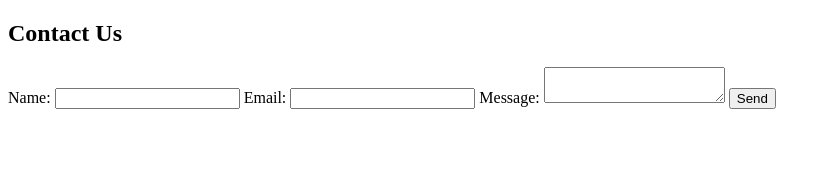
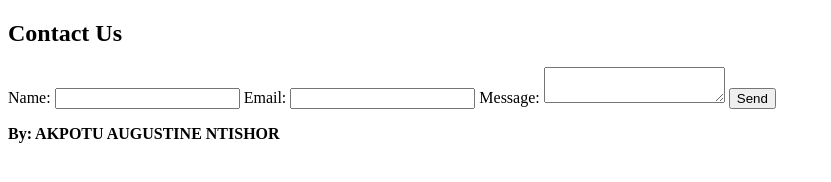
Before and after one commit to NTISHOR/Akpotu-Augustine-Ntishor-Day3, a plain HTML site: page index.html in a window 1280 px wide. Shown: the whole page, without its empty margins (0-831 px from the left). Drawn offline with Linux system fonts and the light colour scheme.

Commit message:
Update index.html

```diff
--- a/index.html
+++ b/index.html
@@ -20,4 +20,5 @@
 		<button type="submit">Send</button>
 	</form>
 </body>
+<p><b>By: AKPOTU AUGUSTINE NTISHOR</b></p>
 </html>
```
